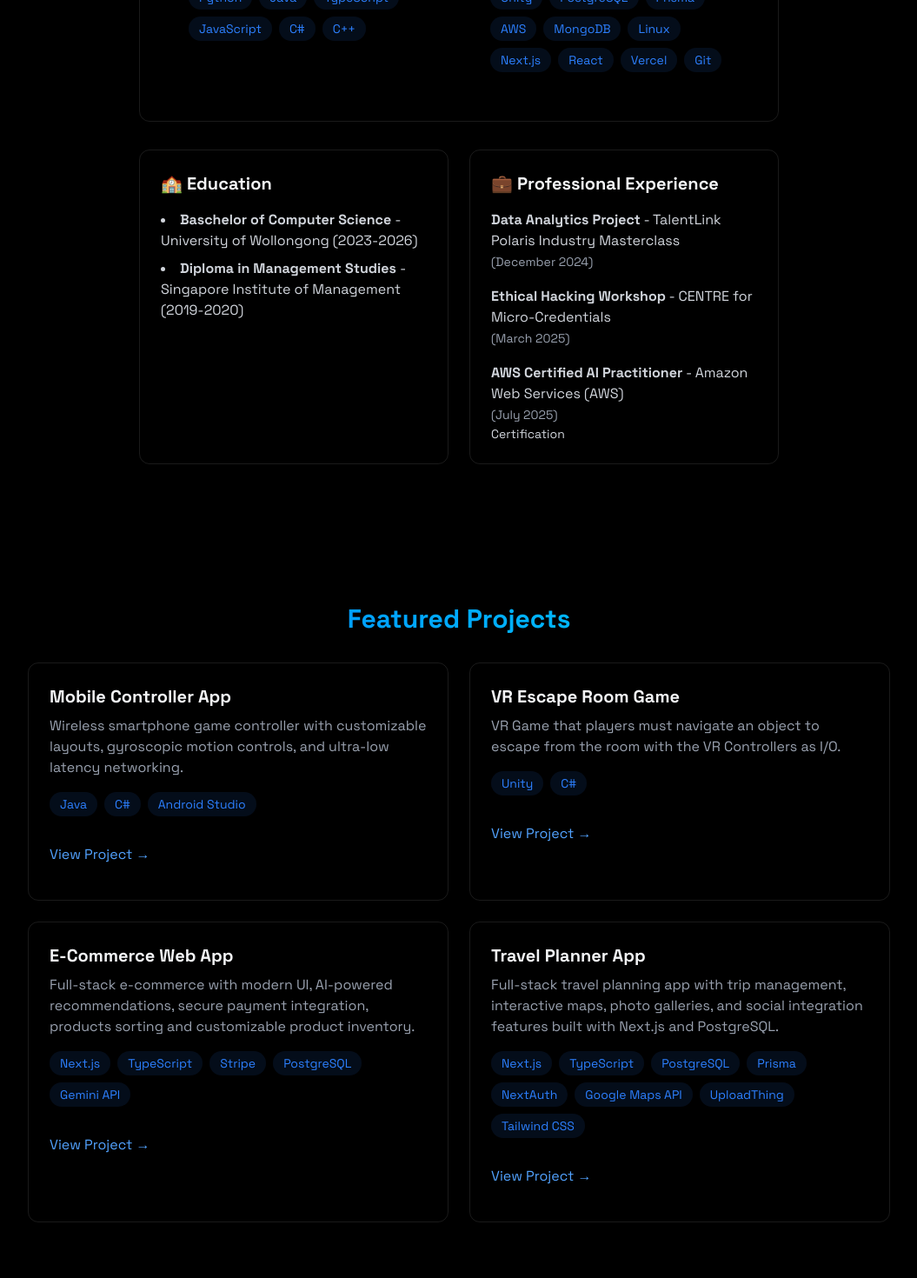
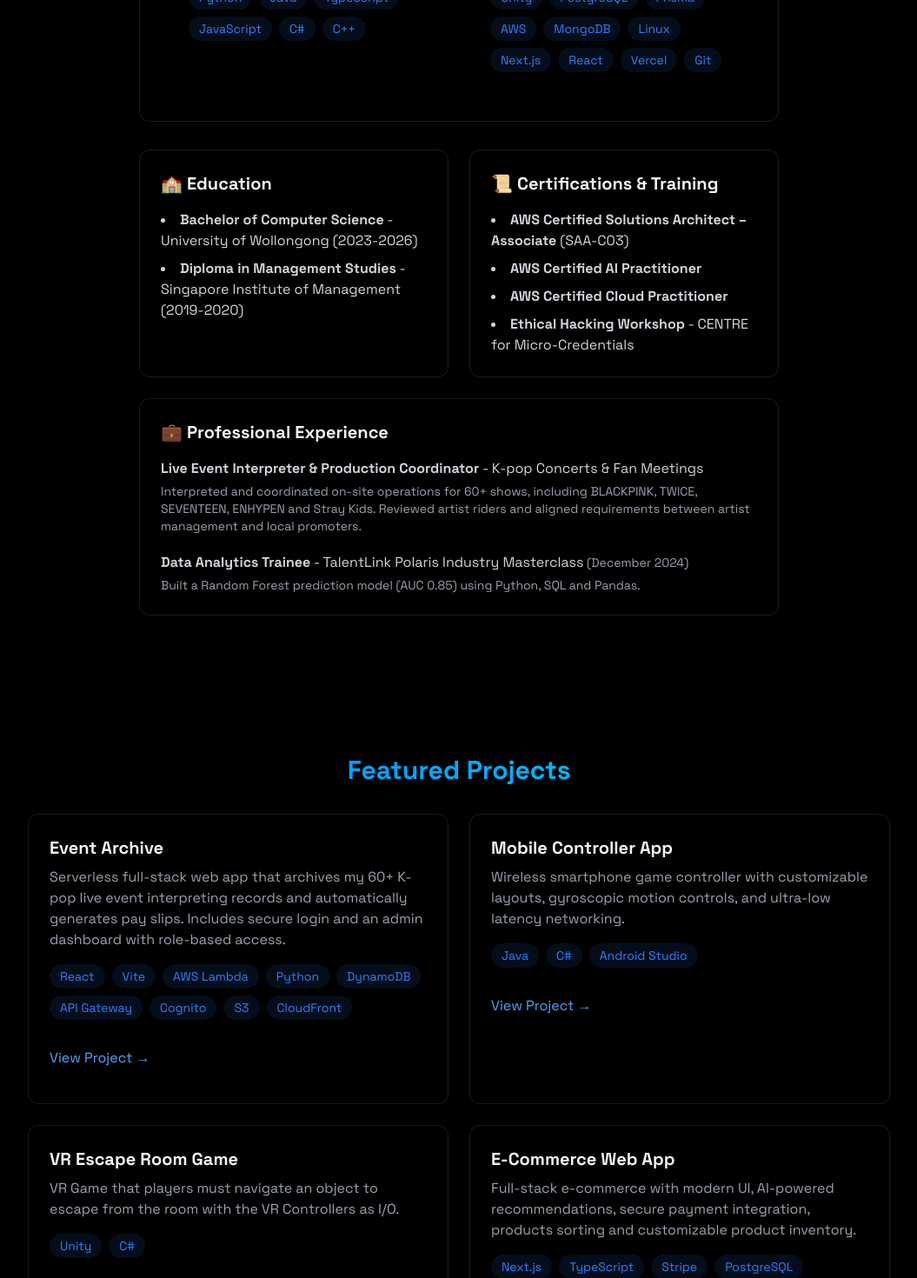
Before and after one commit to Peter-Lee00/leechaehyeon-portfolio, a React (Vite) app: page / in a window 1280 px wide. Shown: the part 1162-2632 px from the top of the page at 87% size, without its empty margins (112-1167 px from the left). Built offline with nearby package versions, Linux system fonts and the light colour scheme.

Commit message:
About and Projects sections update

```diff
--- a/src/components/sections/About.jsx
+++ b/src/components/sections/About.jsx
@@ -54,7 +54,7 @@ export const About = () => {
                     <span
                       key={key}
                       className="bg-blue-500/10 text-blue-500 py-1 px-3 rounded-full text-sm hover:bg-blue-500/20
-                                    hover:shadow-[0_2px_8px_rgba(59,130,2246,0.2)] transition
+                                    hover:shadow-[0_2px_8px_rgba(59,130,246,0.2)] transition
                     "
                     >
                       {tech}
@@ -70,37 +70,54 @@ export const About = () => {
               <h3 className="text-xl font-bold mb-4"> 🏫 Education </h3>
               <ul className="list-disc list-inside text-gray-300 space-y-2">
                 <li>
-                  <strong> Baschelor of Computer Science </strong> - University of Wollongong
+                  <strong>Bachelor of Computer Science</strong> - University of Wollongong
                   (2023-2026)
                 </li>
                 <li>
-                  <strong> Diploma in Management Studies </strong> - Singapore Institute of Management
+                  <strong>Diploma in Management Studies</strong> - Singapore Institute of Management
                   (2019-2020)
                 </li>
               </ul>
             </div>
+
             <div className="p-6 rounded-xl border-white/10 border hover:-translate-y-1 transition-all">
+              <h3 className="text-xl font-bold mb-4"> 📜 Certifications & Training </h3>
+              <ul className="list-disc list-inside text-gray-300 space-y-2">
+                <li>
+                  <strong>AWS Certified Solutions Architect – Associate</strong> (SAA-C03)
+                </li>
+                <li>
+                  <strong>AWS Certified AI Practitioner</strong>
+                </li>
+                <li>
+                  <strong>AWS Certified Cloud Practitioner</strong>
+                </li>
+                <li>
+                  <strong>Ethical Hacking Workshop</strong> - CENTRE for Micro-Credentials
+                </li>
+              </ul>
+            </div>
+
+            <div className="md:col-span-2 p-6 rounded-xl border-white/10 border hover:-translate-y-1 transition-all">
               <h3 className="text-xl font-bold mb-4"> 💼 Professional Experience </h3>
-              <div className="space-y-4 text-gray-300">
-  <div>
-    <strong>Data Analytics Project</strong> - TalentLink Polaris Industry Masterclass
-    <br />
-    <span className="text-sm text-gray-400">(December 2024)</span>
-  </div>
+              <div className="space-y-5 text-gray-300">
+                <div>
+                  <strong>Live Event Interpreter & Production Coordinator</strong> - K-pop Concerts & Fan Meetings
+                  <p className="text-sm text-gray-400 mt-1">
+                    Interpreted and coordinated on-site operations for 60+ shows, including BLACKPINK, TWICE,
+                    SEVENTEEN, ENHYPEN and Stray Kids. Reviewed artist riders and aligned requirements between
+                    artist management and local promoters.
+                  </p>
+                </div>
 
-  <div>
-    <strong>Ethical Hacking Workshop</strong> - CENTRE for Micro-Credentials
-    <br />
-    <span className="text-sm text-gray-400">(March 2025)</span>
-  </div>
-
-  <div>
-    <strong>AWS Certified AI Practitioner</strong> - Amazon Web Services (AWS)
-    <br />
-    <span className="text-sm text-gray-400">(July 2025)</span>
-    <p className="text-sm">Certification</p>
-  </div>
-</div>
+                <div>
+                  <strong>Data Analytics Trainee</strong> - TalentLink Polaris Industry Masterclass
+                  <span className="text-sm text-gray-400"> (December 2024)</span>
+                  <p className="text-sm text-gray-400 mt-1">
+                    Built a Random Forest prediction model (AUC 0.85) using Python, SQL and Pandas.
+                  </p>
+                </div>
+              </div>
             </div>
           </div>
         </div>
--- a/src/components/sections/Projects.jsx
+++ b/src/components/sections/Projects.jsx
@@ -13,6 +13,48 @@ export const Projects = () => {
             Featured Projects
           </h2>
           <div className="grid grid-cols-1 md:grid-cols-2 gap-6">
+            <div
+              className="
+              glass p-6 rounded-xl border border-white/10
+              hover:-translate-y-1 hover:border-blue-500/30
+              hover:shadow-[0_4px_20px_rgba(59,130,246,0.1)]
+              transition-all
+            "
+            >
+              <h3 className="text-xl font-bold mb-2">Event Archive</h3>
+              <p className="text-gray-400 mb-4">
+                Serverless full-stack web app that archives my 60+ K-pop live event interpreting records and
+                automatically generates pay slips. Includes secure login and an admin dashboard with
+                role-based access.
+              </p>
+              <div className="flex flex-wrap gap-2 mb-4">
+                {["React", "Vite", "AWS Lambda", "Python", "DynamoDB", "API Gateway", "Cognito", "S3", "CloudFront"].map((tech) => (
+                  <span
+                    key={tech}
+                    className="
+                      bg-blue-500/10 text-blue-500 py-1 px-3
+                      rounded-full text-sm
+                      transition
+                      hover:bg-blue-500/20 hover:-translate-y-0.5
+                      hover:shadow-[0_2px_8px_rgba(59,130,246,0.2)]
+                    "
+                  >
+                    {tech}
+                  </span>
+                ))}
+              </div>
+              <div className="flex justify-between items-center">
+                <a
+                  href="https://d36v50o7fa29wk.cloudfront.net"
+                  target="_blank"
+                  rel="noopener noreferrer"
+                  className="text-blue-400 hover:text-blue-300 transition-colors my-4"
+                >
+                  View Project →
+                </a>
+              </div>
+            </div>
+
             <div className="p-6 rounded-xl border border-white/10 hover:-translate-y-1 hover:border-blue-500/30 hover:shadow-[0_2px_8px_rgba(59,130,246,0.2)] transition">
               <h3 className="text-xl font-bold mb-2"> Mobile Controller App</h3>
               <p className="text-gray-400 mb-4">
```
